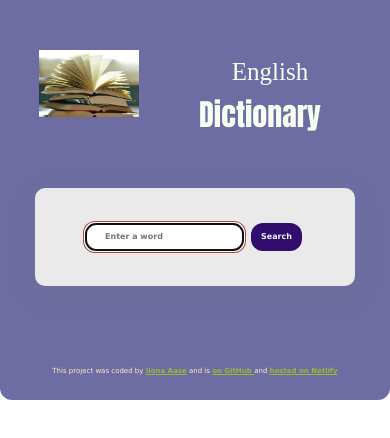
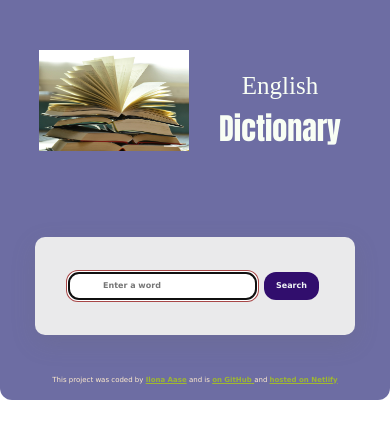
Before and after one commit to HildaAb/dictionary-app, a React (Create React App) app: page / in a window 390 px wide. Shown: the top 438 px of the page. Built offline with nearby package versions, Linux system fonts and the light colour scheme.

Commit message:
made the app more responsive

```diff
--- a/src/App.css
+++ b/src/App.css
@@ -45,6 +45,7 @@ a {
   color: rgb(158, 183, 50);
   font-weight: bold;
 }
+
 @media (max-width: 900px) {
   .App {
     max-height: 100px;
@@ -52,47 +53,53 @@ a {
   }
   .App h1 {
     font-size: 40px;
-    margin-left: 5px;
+    margin-left: 280px;
   }
 
   .App h5 {
     font-size: 25px;
-    margin-left: 5px;
+    margin-left: 280px;
   }
 
   .fluid-left {
-    width: 90px;
+    width: 170px;
     display: flex;
     padding-top: 150px;
-    padding-bottom: 120px;
+    padding-bottom: 100px;
   }
 
   footer {
     font-size: 7px;
-    margin-top: 70px;
+    margin-top: 40px;
   }
 }
+
 @media (max-width: 574px) {
-  .App {
-    max-height: 50px;
-  }
   .App h1 {
     font-size: 30px;
-    margin-left: 130px;
+    margin-left: 170px;
+    margin-bottom: 70px;
   }
 
   .App h5 {
     font-size: 25px;
-    margin-left: 150px;
+    margin-left: 170px;
   }
 
   .fluid-left {
-    width: 100px;
+    width: 150px;
     margin-left: 39px;
   }
 
   footer {
     font-size: 7px;
-    margin-top: 80px;
+    margin-top: 40px;
   }
 }
+
+@media (max-width: 350px) {
+  footer {
+    font-size: 7px;
+    margin-top: 50px;
+  }
+}
--- a/src/Dictionary.css
+++ b/src/Dictionary.css
@@ -34,26 +34,52 @@
   }
 
   .Dictionary .Submit {
-    padding: 10px 30px;
+    padding: 10px 40px;
     font-size: 12px;
     margin: 5px;
   }
 
   .Dictionary .SearchInput {
-    padding: 10px 60px;
+    padding: 10px 70px;
     font-size: 12px;
   }
 }
 
 @media (max-width: 574px) {
   .Dictionary .Submit {
-    padding: 8px 10px;
+    padding: 8px 12px;
     font-size: 8px;
     margin: 5px;
   }
 
   .Dictionary .SearchInput {
-    padding: 8px 20px;
+    padding: 8px 35px;
     font-size: 8px;
   }
 }
+
+@media (max-width: 376px) {
+  .Dictionary .Submit {
+    padding: 8px 105x;
+    font-size: 8px;
+    margin: 5px;
+  }
+
+  .Dictionary .SearchInput {
+    padding: 8px 10px;
+    font-size: 8px;
+  }
+}
+
+@media (max-width: 350px) {
+  .Dictionary .Submit {
+    padding: 8px 8px;
+    font-size: 8px;
+    margin: 5px;
+  }
+
+  .Dictionary .SearchInput {
+    padding: 8px 10px;
+    font-size: 8px;
+  }
+}
```
